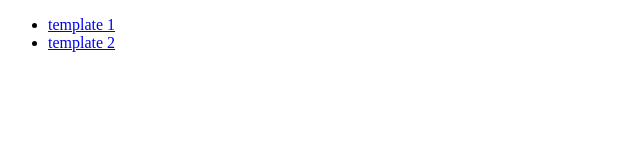
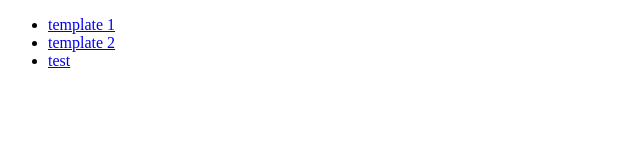
Before and after one commit to wantingj/htmlLayout1, a plain HTML site: page index.html in a window 1280 px wide. Shown: the full height of the page, 0-640 px from the left. Drawn offline with Linux system fonts and the light colour scheme.

Commit message:
Update index.html

```diff
--- a/index.html
+++ b/index.html
@@ -8,6 +8,7 @@
 	<ul>
 		<li><a href="template1.html">template 1</a></li>
 		<li><a href="template2.html">template 2</a></li>
+		<li><a href="test.html">test</a></li>
 	</ul>
 </body>
 </html>
```
